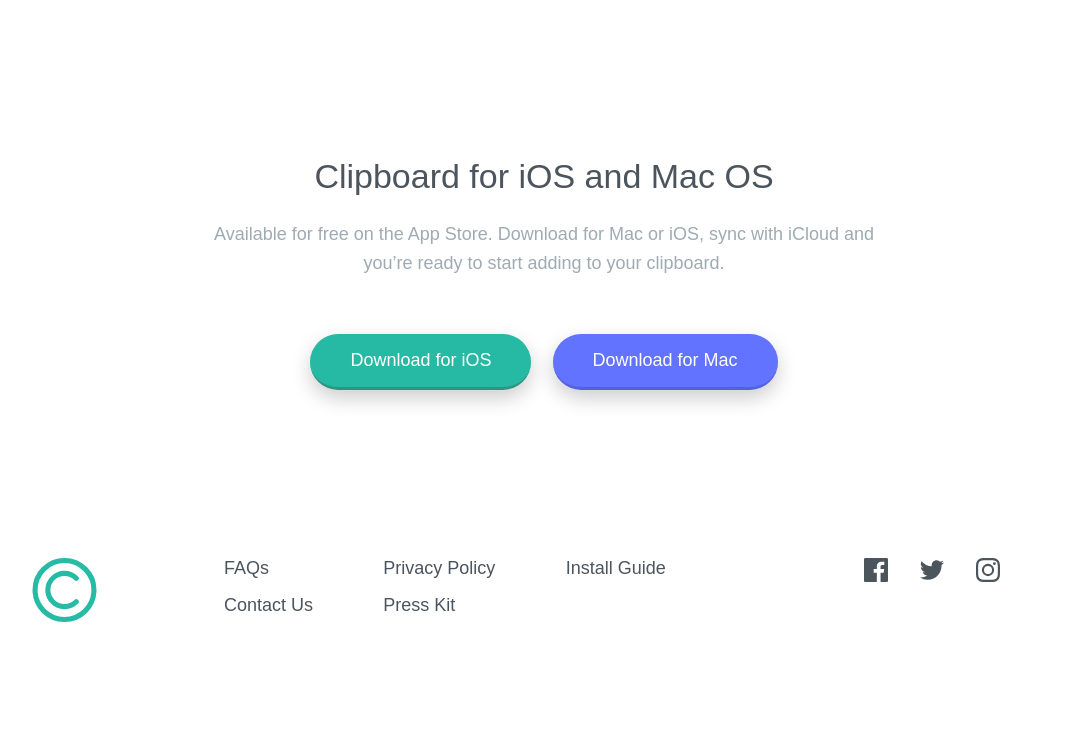
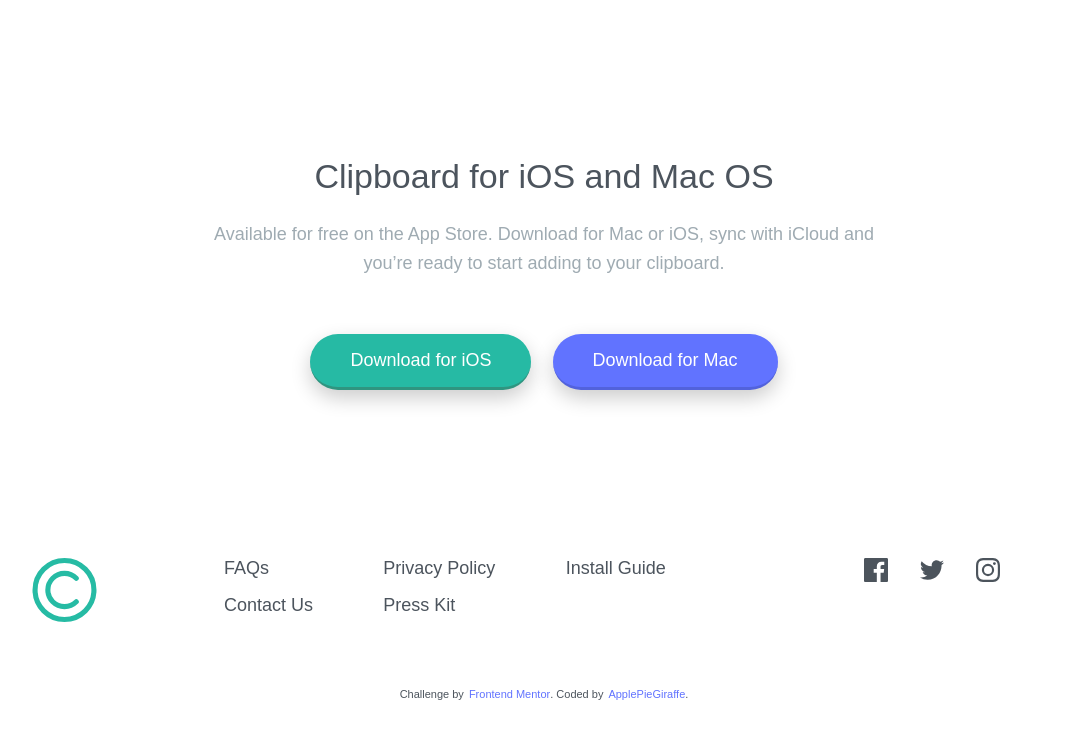
Before and after one commit to ApplePieGiraffe/clipboard-landing-page, a website: page index.html in a window 1280 px wide. Shown: the part 3218-3957 px from the top of the page, without its empty margins (96-1183 px from the left). Before the commit the page ends 3904 px from the top, so only its background shows below. Drawn offline with nearby package versions, Linux system fonts and the light colour scheme; a web font is replaced by a local one.

Commit message:
Add attribution

```diff
--- a/index.html
+++ b/index.html
@@ -144,5 +144,7 @@
             </ul>
         </div>
     </footer>
+
+    <p class="attribution">Challenge by <a href="https://www.frontendmentor.io?ref=challenge" target="_blank">Frontend Mentor</a>. Coded by <a href="https://github.com/ApplePieGiraffe" target="_blank">ApplePieGiraffe</a>.</p>
 </body>
 </html>
--- a/sass/_layout.scss
+++ b/sass/_layout.scss
@@ -307,6 +307,8 @@
         display: flex;
         flex-direction: column;
         align-items: center;
+        height: max-content;
+        margin-bottom: 0;
     }
 
     &__logo {
@@ -391,3 +393,19 @@
         }
     }
 }
+
+.attribution {
+    display: flex;
+    flex-flow: row wrap;
+    align-items: center;
+    justify-content: center;
+    width: 100%;
+    padding: 0 4rem;
+    color: var(--color-dark-greyish-blue);
+    font-size: 11px;
+
+    a {
+        margin-left: 5px;
+        color: var(--color-light-blue);
+    }
+}
```
Also changed, not shown: css/style.css.
